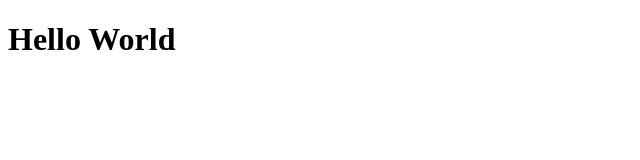
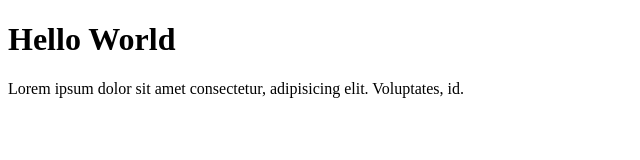
Before and after one commit to dedisusanto56/remote-case1, a plain HTML site: page index.html in a window 1280 px wide. Shown: the whole page, without its empty margins (0-640 px from the left). Drawn offline with Linux system fonts and the light colour scheme.

Commit message:
menambah paragraf

```diff
--- a/index.html
+++ b/index.html
@@ -8,5 +8,6 @@
   </head>
   <body>
     <h1>Hello World</h1>
+    <p>Lorem ipsum dolor sit amet consectetur, adipisicing elit. Voluptates, id.</p>
   </body>
 </html>
```
